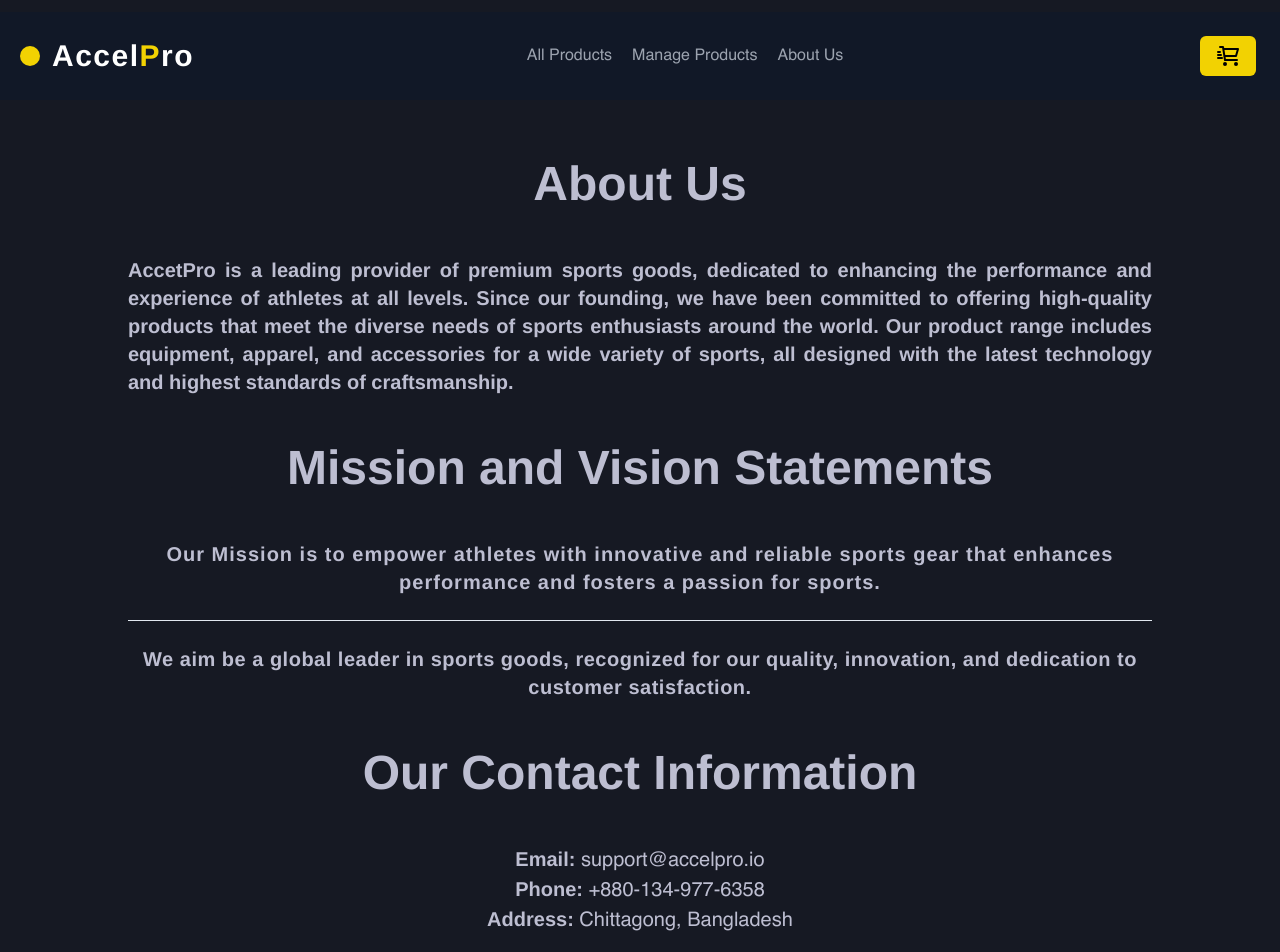
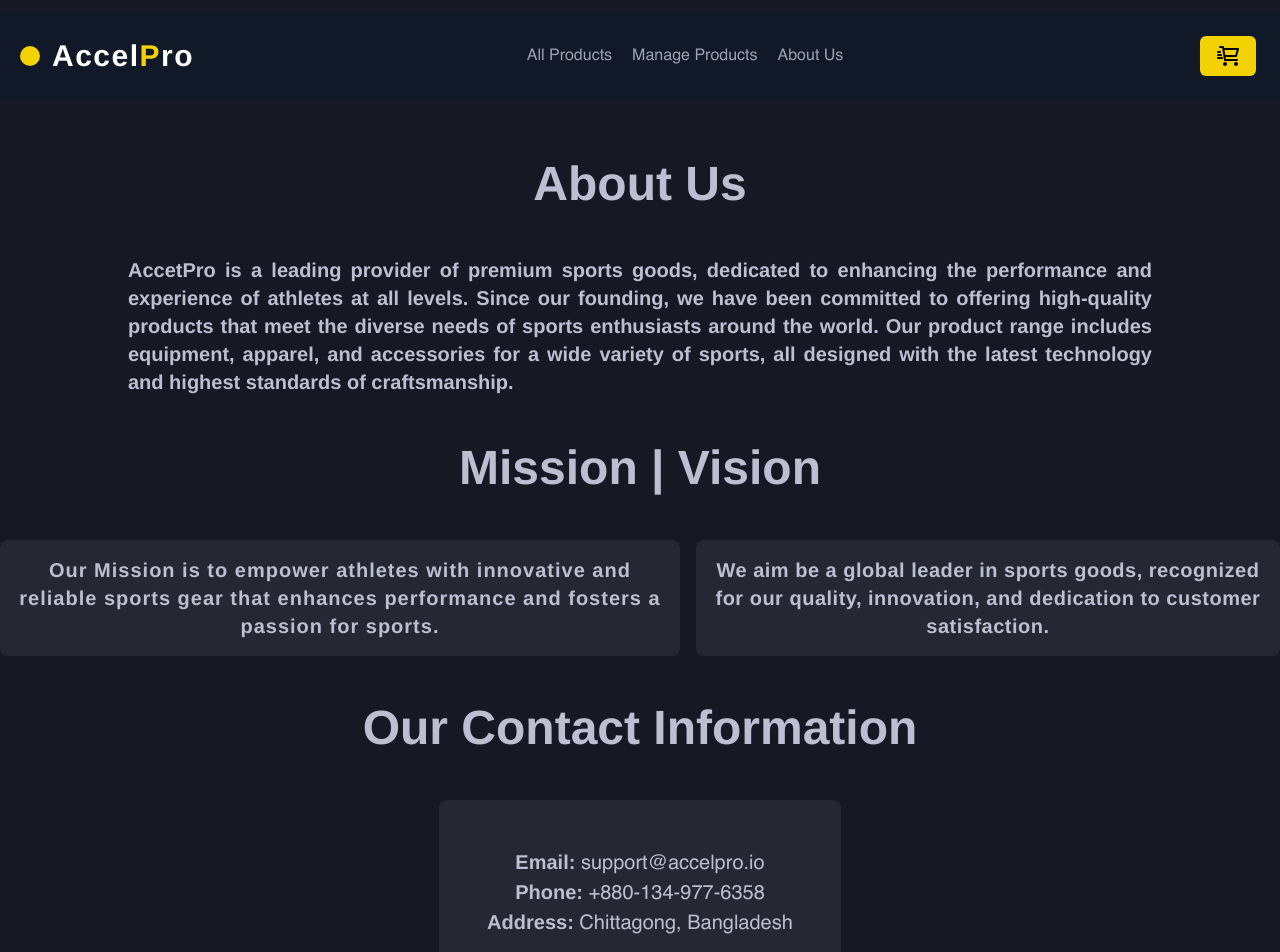
Before and after one commit to coder7475/sports-frontend, a React (Vite) app: page /about in a window 1280 px wide. Shown: the top 952 px of the page. Built offline with nearby package versions, Linux system fonts and the light colour scheme.

Commit message:
feat: adjust the mission and vison section

```diff
--- a/src/pages/AboutUs.tsx
+++ b/src/pages/AboutUs.tsx
@@ -21,25 +21,26 @@ const AboutUs = () => {
           and highest standards of craftsmanship.
         </p>
 
-        <h2 className="text-5xl font-extrabold h-36 flex justify-center items-center">
-          Mission and Vision Statements
+        <h2 className="text-5xl font-extrabold h-36 flex justify-center items-center mx-auto">
+          Mission | Vision
         </h2>
-        <div className="text-xl tracking-wider mx-auto text-center w-[80%] font-bold flex justify-center items-center">
+
+        <section className="flex justify-center items-certer gap-4">
+
+        <div className="text-xl tracking-wider mx-auto text-center font-bold flex justify-start items-center bg-card rounded-lg p-4">
           Our Mission is to empower athletes with innovative and reliable sports
           gear that enhances performance and fosters a passion for sports.
         </div>
-        <br />
-        <hr className="w-[80%] mx-auto" />
-        <br />
-        <div className="text-xl tracking-wide font-bold mx-auto w-[80%] text-center flex justify-center items-center">
+        <div className="text-xl tracking-wide font-bold mx-auto text-center flex justify-center items-center bg-card rounded-lg p-4">
           We aim be a global leader in sports goods, recognized for our quality,
           innovation, and dedication to customer satisfaction.
         </div>
+        </section>
 
         <h2 className="text-5xl font-extrabold h-36 flex justify-center items-center">
           Our Contact Information
         </h2>
-        <div className="text-xl w-[80%] mx-auto text-center">
+        <div className="text-xl w-fit p-4 md:p-8 lg:p-12 rounded-lg bg-card mx-auto text-center">
           <h3>
             <span className="font-bold">Email:</span> support@accelpro.io
           </h3>
```
